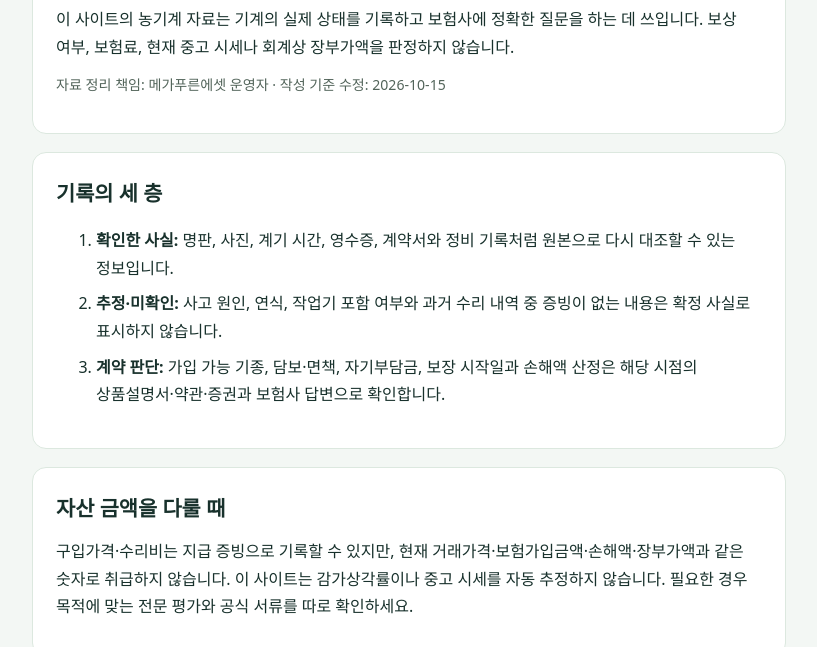
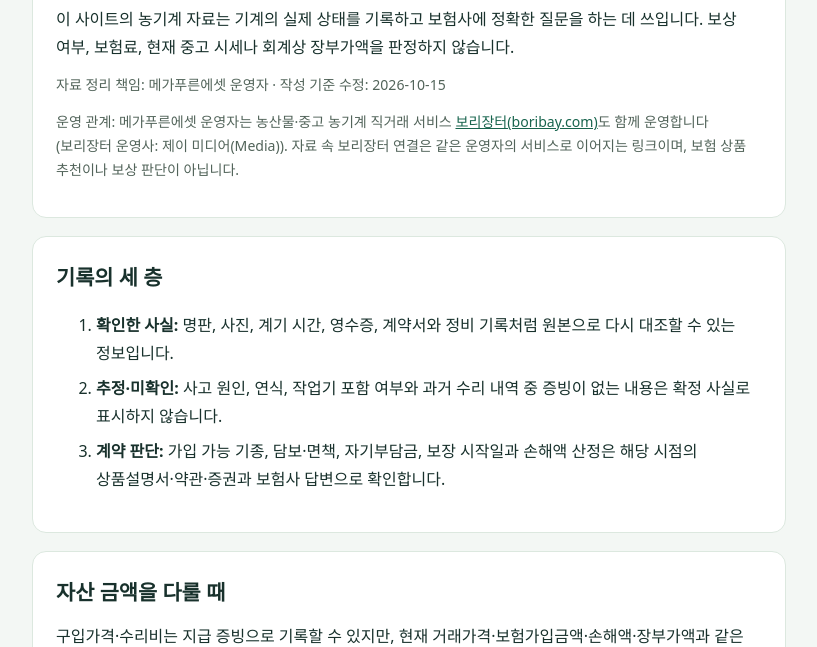
Before and after one commit to wlstj86231-cloud/bohum, a website: page method/index.html in a window 1280 px wide. Shown: the part 153-800 px from the top of the page, without its empty margins (231-1048 px from the left). Drawn offline with Linux system fonts and the light colour scheme.

Commit message:
Disclose Boribay operator relationship on the about page
Add one operator line with a Boribay homepage link to the existing
operator/responsibility page only, and date the page change.

Co-Authored-By: Claude Opus 5.5 <noreply@anthropic.com>

```diff
--- a/method/index.html
+++ b/method/index.html
@@ -12,7 +12,7 @@
 <body>
 <main>
   <nav aria-label="위치"><a href="/">메가푸른에셋</a> / 자료 작성 기준</nav>
-  <header><h1>농기계 자산·보험 자료 작성 기준</h1><p>이 사이트의 농기계 자료는 기계의 실제 상태를 기록하고 보험사에 정확한 질문을 하는 데 쓰입니다. 보상 여부, 보험료, 현재 중고 시세나 회계상 장부가액을 판정하지 않습니다.</p><p class="small">자료 정리 책임: 메가푸른에셋 운영자 · 작성 기준 수정: 2026-10-15</p></header>
+  <header><h1>농기계 자산·보험 자료 작성 기준</h1><p>이 사이트의 농기계 자료는 기계의 실제 상태를 기록하고 보험사에 정확한 질문을 하는 데 쓰입니다. 보상 여부, 보험료, 현재 중고 시세나 회계상 장부가액을 판정하지 않습니다.</p><p class="small">자료 정리 책임: 메가푸른에셋 운영자 · 작성 기준 수정: 2026-10-15</p><p class="small">운영 관계: 메가푸른에셋 운영자는 농산물·중고 농기계 직거래 서비스 <a href="https://boribay.com/">보리장터(boribay.com)</a>도 함께 운영합니다(보리장터 운영사: 제이 미디어(Media)). 자료 속 보리장터 연결은 같은 운영자의 서비스로 이어지는 링크이며, 보험 상품 추천이나 보상 판단이 아닙니다.</p></header>
   <section><h2>기록의 세 층</h2><ol><li><strong>확인한 사실:</strong> 명판, 사진, 계기 시간, 영수증, 계약서와 정비 기록처럼 원본으로 다시 대조할 수 있는 정보입니다.</li><li><strong>추정·미확인:</strong> 사고 원인, 연식, 작업기 포함 여부와 과거 수리 내역 중 증빙이 없는 내용은 확정 사실로 표시하지 않습니다.</li><li><strong>계약 판단:</strong> 가입 가능 기종, 담보·면책, 자기부담금, 보장 시작일과 손해액 산정은 해당 시점의 상품설명서·약관·증권과 보험사 답변으로 확인합니다.</li></ol></section>
   <section><h2>자산 금액을 다룰 때</h2><p>구입가격·수리비는 지급 증빙으로 기록할 수 있지만, 현재 거래가격·보험가입금액·손해액·장부가액과 같은 숫자로 취급하지 않습니다. 이 사이트는 감가상각률이나 중고 시세를 자동 추정하지 않습니다. 필요한 경우 목적에 맞는 전문 평가와 공식 서류를 따로 확인하세요.</p></section>
   <section><h2>출처와 갱신 방법</h2><p><a href="https://www.mafra.go.kr/bbs/home/792/571306/artclView.do">농림축산식품부의 2024년 농기계종합보험 가입 기종 확대 안내</a>는 당시 제도 설명의 근거로 사용했습니다. 해당 발표만으로 현재 모든 보험상품의 가입 기종이나 계약별 보장을 단정하지 않습니다.</p><p>자료를 수정할 때는 원문과 발표일, 실제 확인일, 변경된 문구를 대조합니다. 각 실무 자료 하단의 출처와 검토일을 보고 최신 계약 조건은 보험사에 다시 확인하세요. 기존 기준 검토일은 2026-09-27이며, 2026-10-15에는 정리 책임과 날짜·확인 범위를 구분하는 설명을 보강했습니다.</p><p>공식 발표를 읽고 질문표로 정리한 작업과 현장 조사, 보험사 심사, 법률 검토를 구분합니다. 실제로 확보하지 않은 전문가 감수나 농기계 현장 경험을 소개에 붙이지 않습니다. 자료의 발표일을 그대로 두고 새로 확인한 항목만 실제 대조일과 함께 남깁니다.</p></section>
```
